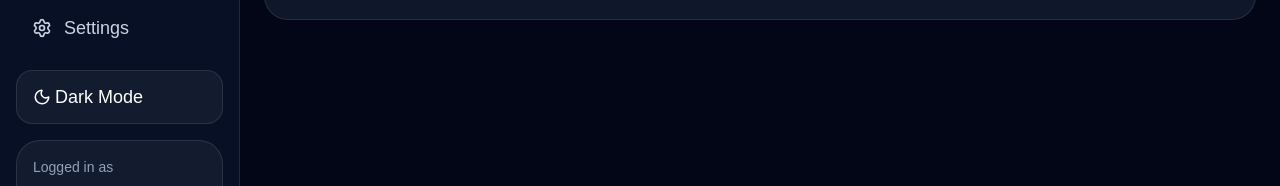
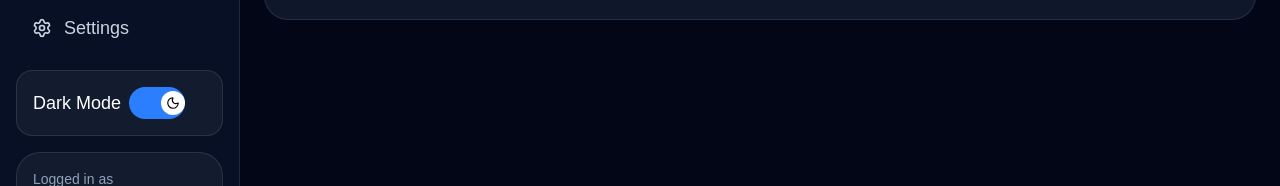
Before and after one commit to sameerpathann/Trading-Dashboard, a React (Vite) app: page /watchlist in a window 1280 px wide. Shown: the part 398-584 px from the top of the page. Built offline with nearby package versions, Linux system fonts and the light colour scheme; no server answers.

Commit message:
theme done

```diff
--- a/src/Layout/Sidebar.jsx
+++ b/src/Layout/Sidebar.jsx
@@ -1,4 +1,4 @@
-import { Moon } from "lucide-react";
+import { Moon, Sun } from "lucide-react";
 import {
   LayoutDashboard,
   CandlestickChart,
@@ -9,7 +9,9 @@ import {
   X,
 } from "lucide-react";
 import { useState } from "react";
+import { useDispatch, useSelector } from "react-redux";
 import { NavLink, useNavigate } from "react-router-dom";
+import { toggleTheme } from "../Store/Features/themeSlice";
 
 const Sidebar = ({ isSidebarOpen, setIsSidebarOpen }) => {
   const navItems = [
@@ -55,7 +57,10 @@ const Sidebar = ({ isSidebarOpen, setIsSidebarOpen }) => {
       path: "/settings",
     },
   ];
+  const theme = useSelector((state) => state.theme.theme);
   const navigate = useNavigate();
+  const dispatch = useDispatch();
+
   return (
     <div
       className={`fixed left-0 top-0 z-50 h-screen w-[240px transform bg-[#071024]] transition-transform duration-300 lg:static lg:translate-x-0 ${isSidebarOpen ? "translate-x-0" : "-translate-x-full"}`}
@@ -102,9 +107,25 @@ const Sidebar = ({ isSidebarOpen, setIsSidebarOpen }) => {
           {/* Bottom */}
           <div className="flex flex-col gap-4 mt-4">
             <button
-              className={`cursor-pointer text-left py-3 px-4 flex items-center gap-1 rounded-2xl text-lg font-medium border border-white/10 bg-white/5`}
+              onClick={() => dispatch(toggleTheme())}
+              className={`cursor-pointer text-left py-4 px-4 flex items-center gap-2 rounded-2xl text-lg font-medium border border-white/10 bg-white/5`}
             >
-              <Moon size={18} /> <span>Dark Mode</span>
+              <span className="font-medium">
+                {theme === "dark" ? "Dark Mode" : "Light Mode"}
+              </span>
+              <div
+                className={`relative h-8 w-14 rounded-full transition-all duration-300 ${theme === "dark" ? `bg-blue-500` : "bg-slate-500"}`}
+              >
+                <div
+                  className={`absolute top-1 h-6 w-6 flex items-center justify-center rounded-full bg-white transition-all duration-300 ${theme === `dark` ? `translate-x-8` : `translate-x-1`}`}
+                >
+                  {theme === "dark" ? (
+                    <Moon size={14} color="black" />
+                  ) : (
+                    <Sun size={14} color="black" />
+                  )}
+                </div>
+              </div>
             </button>
             <div className="flex flex-col gap-2 bg-white/5 p-4 rounded-3xl border border-white/10">
               <p className=" text-sm text-slate-400">Logged in as</p>
--- /dev/null
+++ b/src/Store/Features/themeSlice.js
@@ -0,0 +1,19 @@
+import { createSlice } from "@reduxjs/toolkit";
+
+const initialState = {
+  theme: localStorage.getItem("theme") || "dark",
+};
+
+const themeSlice = createSlice({
+  name: "theme",
+  initialState,
+  reducers: {
+    toggleTheme: (state) => {
+      state.theme = state.theme === "dark" ? "light" : "dark";
+      localStorage.setItem("theme", state.theme);
+    },
+  },
+});
+
+export default themeSlice.reducer;
+export const { toggleTheme } = themeSlice.actions;
--- a/src/Store/Store.js
+++ b/src/Store/Store.js
@@ -1,9 +1,11 @@
 import { configureStore } from "@reduxjs/toolkit";
 import watchlistReducer from "./Features/watchlistSlice";
 import marketReducer from "./Features/marketSlice";
+import themeReducer from "./Features/themeSlice";
 export const store = configureStore({
   reducer: {
     watchlist: watchlistReducer,
     market: marketReducer,
+    theme: themeReducer,
   },
 });
```
